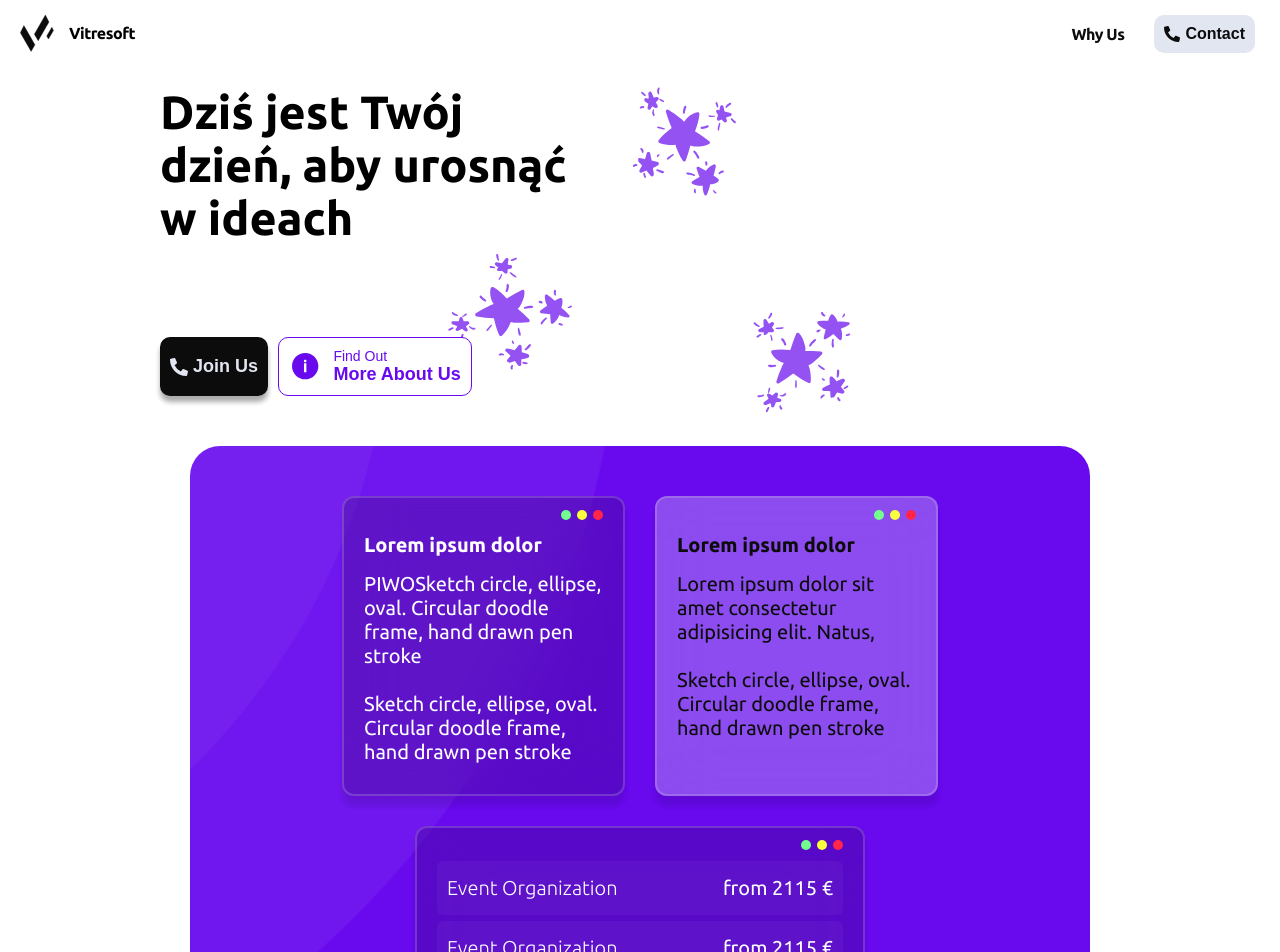
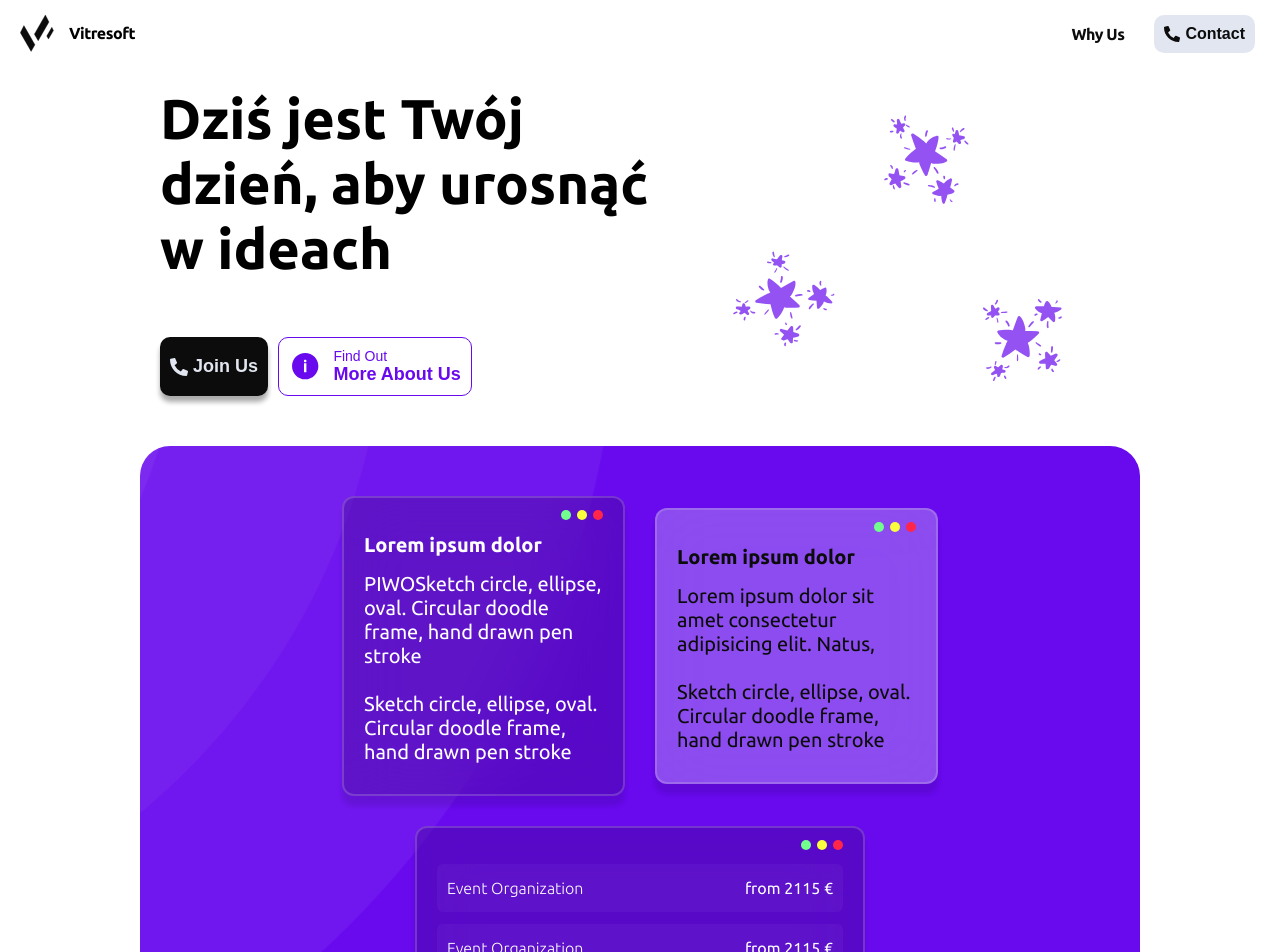
Before and after one commit to Craftserve/agency, a React (Vite) app: page / in a window 1280 px wide. Shown: the top 952 px of the page. Built offline with nearby package versions, Linux system fonts and the light colour scheme; a web font is replaced by a local one.

Commit message:
chore: scaling

```diff
--- a/src/modules/shared/components/row/index.tsx
+++ b/src/modules/shared/components/row/index.tsx
@@ -1,11 +1,12 @@
 import Box from "../box";
+import { StyledSpan } from "./style";
 import type { Props } from "./types";
 
 const Row = ({title, text}: Props) => {
     return (
         <Box display="flex" direction="row" justifyContent="spaceBetween" alignItems="center" padding="15px 10px 15px 10px" backgroundColor="rgba(217, 217, 217, 0.04)" borderRadius="6px">
-            <span style={{fontWeight: 300}}>{title}</span>
-            <span>{text}</span>
+            <StyledSpan style={{fontWeight: 300, width: "60%"}}>{title}</StyledSpan>
+            <StyledSpan style={{width: "40%", textAlign: "end"}}>{text}</StyledSpan>
         </Box>
     )
 }
--- a/src/modules/shared/components/row/style.ts
+++ b/src/modules/shared/components/row/style.ts
@@ -0,0 +1,5 @@
+import { styled } from "@stitches/react";
+
+export const StyledSpan = styled("span", {
+    fontSize: "12pt",
+})
--- a/src/modules/shared/constants/global.style.ts
+++ b/src/modules/shared/constants/global.style.ts
@@ -10,7 +10,8 @@ export const globalStyles = globalCss({
         display: "flex",
         justifyContent: "center",
         fontFamily: "$ubuntu",
-        width: "100vw",
-        height: "100vh"
+        width: "100%",
+        height: "100vh",
+        overflowX: "hidden",
     },
 });
--- a/src/modules/shared/containers/Offers/index.tsx
+++ b/src/modules/shared/containers/Offers/index.tsx
@@ -38,7 +38,7 @@ const Offers = () => {
                 <Card
                     variant="dark"
                     title="Lorem ipsum dolor"
-                    height="300px"
+                    height="auto"
                     width="283px"
                 >
                     PIWOSketch circle, ellipse, oval. Circular doodle frame, hand drawn pen stroke
@@ -52,7 +52,7 @@ const Offers = () => {
                 <Card
                     variant="light"
                     title="Lorem ipsum dolor"
-                    height="300px"
+                    height="auto"
                     width="283px"
                 >
                     Lorem ipsum dolor sit amet consectetur adipisicing elit. Natus,
@@ -65,7 +65,7 @@ const Offers = () => {
             <ThirdCard>
                 <Card
                     variant="dark"
-                    height="350px"
+                    height="auto"
                     width="450px"
                 >
                     <Box
--- a/src/modules/shared/containers/Offers/style.ts
+++ b/src/modules/shared/containers/Offers/style.ts
@@ -21,8 +21,12 @@ export const ImageWrapper = styled("div", {
         alignItems: "center",
         justifyContent: "center",
         gap: "30px",
+        width: "100%",
+        padding: "50px 70px",
+    },
+
+    '@xs': {
         width: "90%",
-        padding: "50px 70px",
     }
 });
 
--- a/src/modules/shared/containers/Welcome/style.ts
+++ b/src/modules/shared/containers/Welcome/style.ts
@@ -8,25 +8,35 @@ export const Header = styled("h1", {
         fontSize: "50pt",
     },
     '@sm': {
-        fontSize: "35pt",
+        fontSize: "42pt",
+    },
+    '@xs': {
+        fontSize: "35pt"
     }
 })
 
 export const StarsContainer = styled("div", {
     height: "100%",
-    width: "100%",
+    maxWidth: "400px",
     zIndex: -1,
     position: "absolute",
     transform: "translateX(-50%) translateY(-50%)",
+    right: "-10%",
+    top: "50%",
 
     '@xl': {
-        top: "50%",
-        left: "80%",
+        width: "400px",
     },
 
     '@sm': {
-        top: "50%",
-        left: "50%",
+        width: "350px",
+    },
 
+    '@xs': {
+        opacity: "0.5",
+    },
+
+    '@xxs': {
+        right: "-30%",
     }
 })
--- a/stitches.config.ts
+++ b/stitches.config.ts
@@ -24,6 +24,8 @@ export const { styled, getCssText, css } = createStitches({
         },
     },
     media: {
+        xxs: "(max-width: 500px)",
+        xs: "(max-width: 1000px)",
         sm: "(max-width: 1280px)",
         md: "(min-width: 768px)",
         lg: "(min-width: 1023px)",
```
